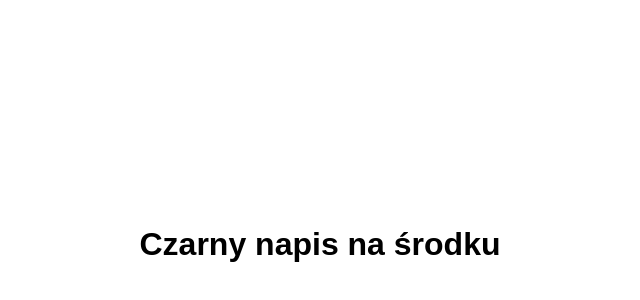
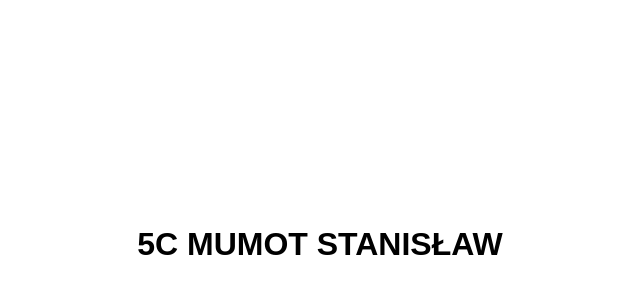
Before and after one commit to Chujeks/wtorek-automaty, a plain HTML site: page index.html in a window 1280 px wide. Shown: the part 156-456 px from the top of the page, without its empty margins (320-960 px from the left). Drawn offline with Linux system fonts and the light colour scheme.

Commit message:
Update index.html
chuj

```diff
--- a/index.html
+++ b/index.html
@@ -21,6 +21,6 @@
     </style>
 </head>
 <body>
-    <h1>Czarny napis na środku</h1>
+    <h1>5C MUMOT STANISŁAW</h1>
 </body>
 </html>
```
